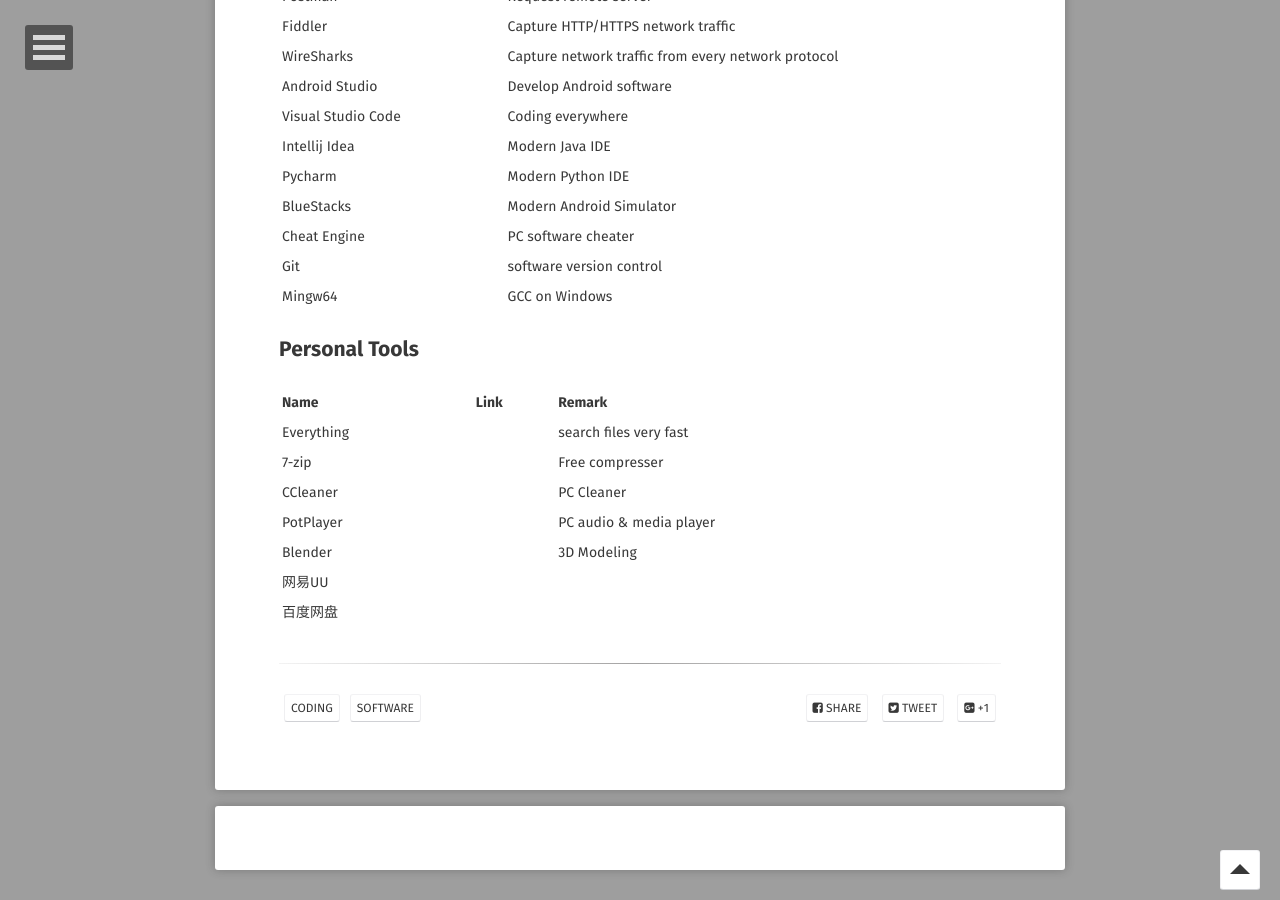
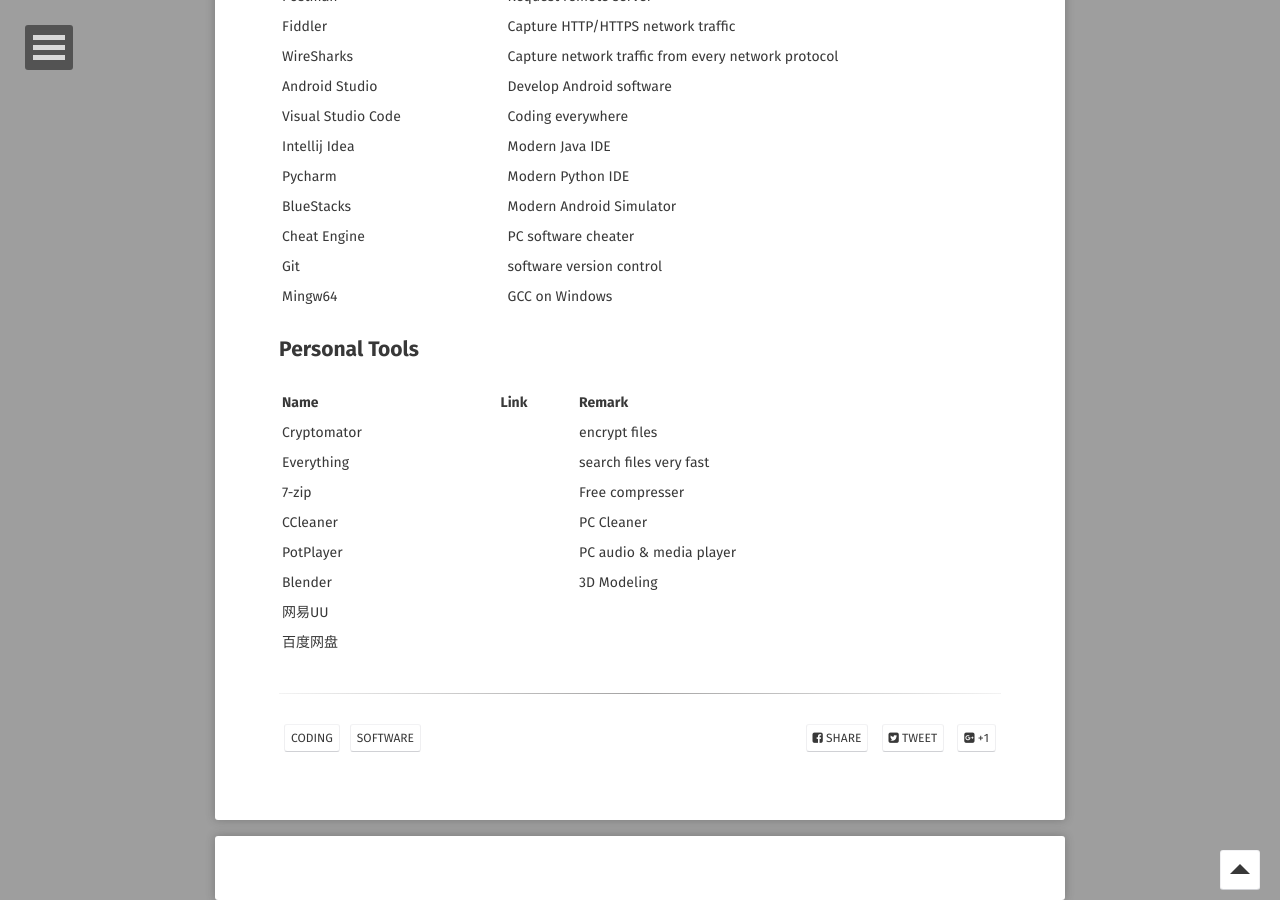
Before and after one commit to o7878x/o7878x.github.io, a Jekyll site: the page built from _posts/2024-07-07-fav-softwares.md, in a window 1280 px wide and 900 px high, scrolled down 586 px. Built offline with Jekyll 4.4.1, drawn with Linux system fonts in a browser that asks for light colours; some web fonts are replaced; comment, search, counter and statistics services are not loaded.

Commit message:
feature:update articles

```diff
--- a/_posts/2024-07-07-fav-softwares.md
+++ b/_posts/2024-07-07-fav-softwares.md
@@ -33,6 +33,7 @@
 
 | Name | Link | Remark |
 | --- | --- | --- |
+| Cryptomator | | encrypt files |
 | Everything | | search files very fast |
 | 7-zip | | Free compresser |
 | CCleaner | | PC Cleaner |
```
Also changed, not shown: README.md.
